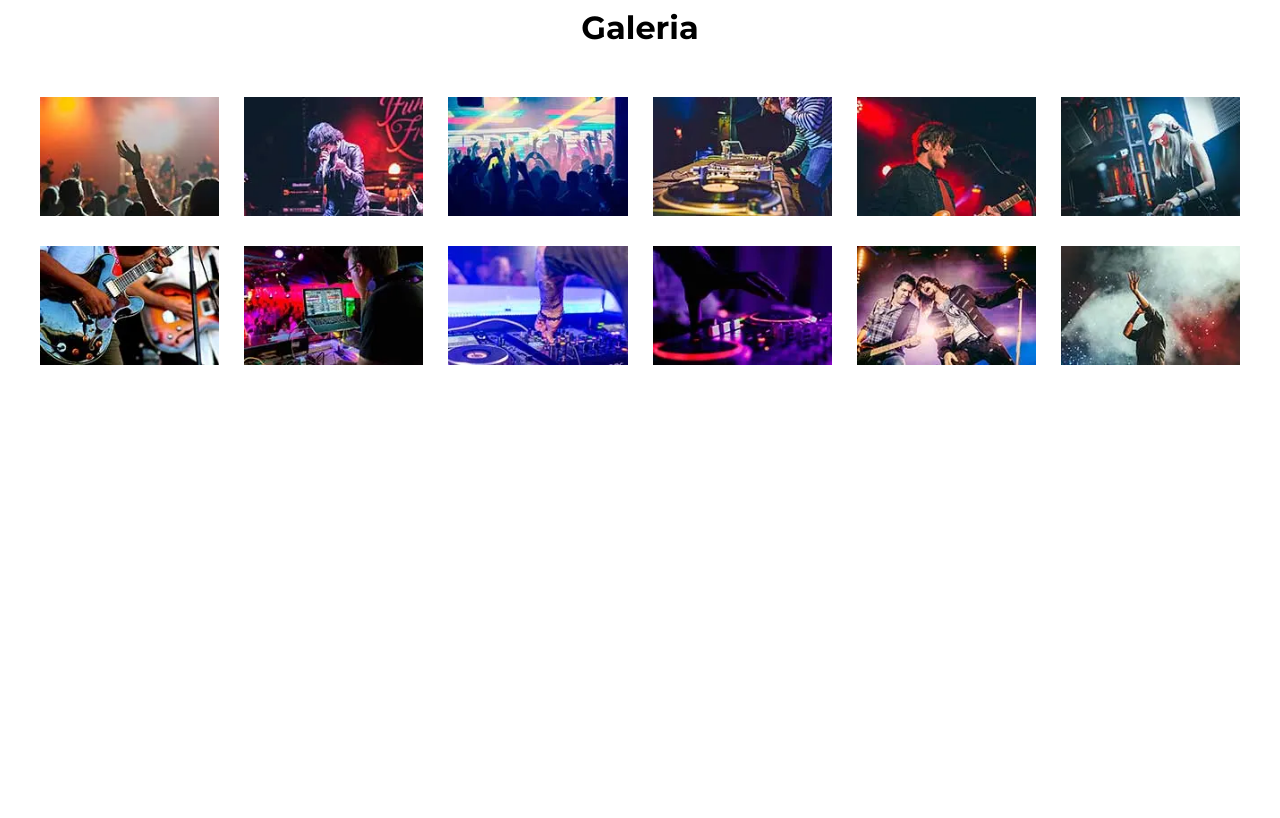
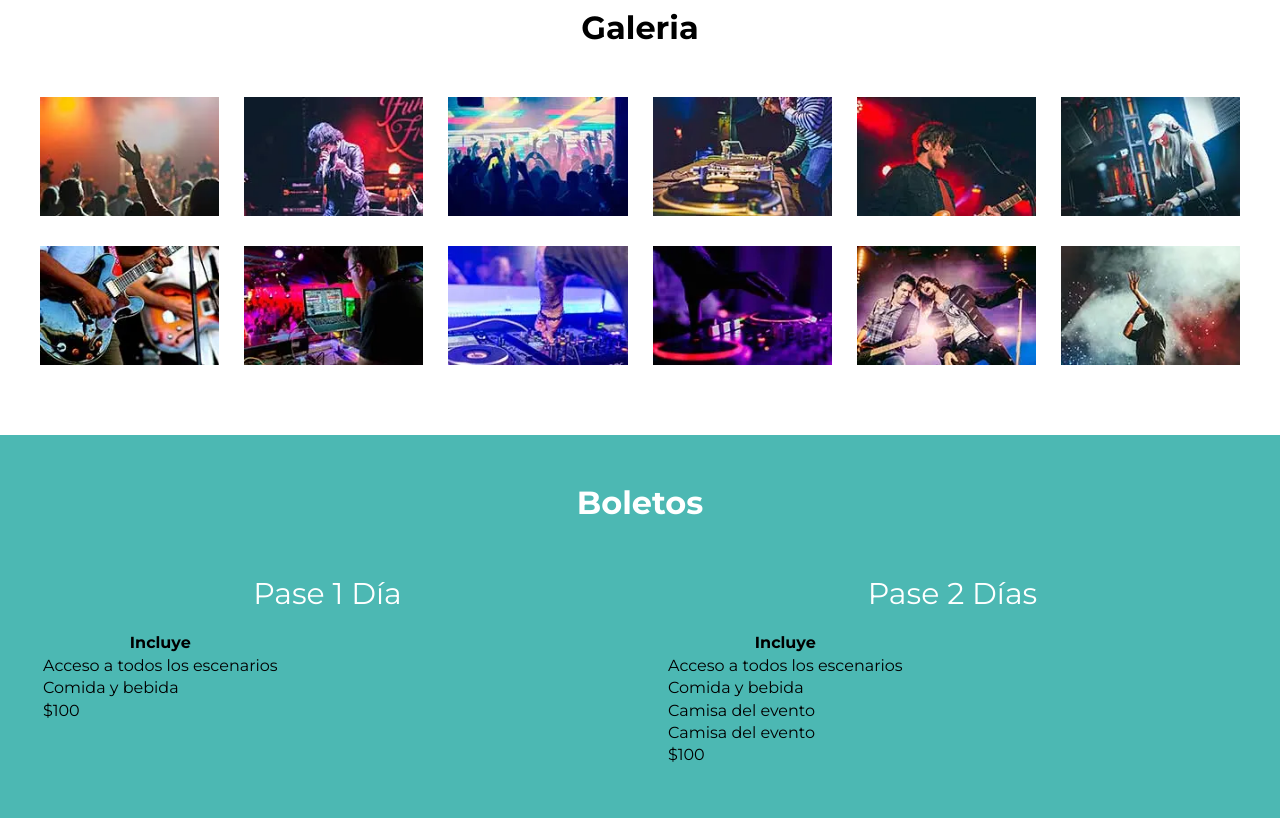
Before and after one commit to DavidSC34/festivalweb, a website: page index.html in a window 1280 px wide. Shown: the part 2965-3783 px from the top of the page. Before the commit the page ends 3400 px from the top, so only its background shows below. Drawn offline with Linux system fonts and the light colour scheme.

Commit message:
adelanto seccion boletos

```diff
--- a/index.html
+++ b/index.html
@@ -107,6 +107,65 @@
         <ul class="galeria-imagenes">
         </ul>
     </section>
+    <section class="boletos bg-verde">
+        <h3>Boletos</h3>
+        <div class="contenedor-boletos contenedor">
+            <div class="basico plan">
+                <p>Pase 1 Día</p>
+                <table class="pase">
+                    <thead>
+                        <tr>
+                            <th>Incluye</th>
+                        </tr>
+                    </thead>
+                    <tbody>
+                        <tr>
+                            <td>Acceso a todos los escenarios</td>
+                        </tr>
+                        <tr>
+                            <td>Comida y bebida</td>
+                        </tr>
+                    </tbody>
+                    <tfoot>
+                        <tr>
+                            <td>$100</td>
+                        </tr>
+                    </tfoot>
+
+                </table>
+            </div>
+            <div class="premium plan">
+                <p>Pase 2 Días</p>
+                <table class="pase">
+                    <thead>
+                        <tr>
+                            <th>Incluye</th>
+                        </tr>
+                    </thead>
+                    <tbody>
+                        <tr>
+                            <td>Acceso a todos los escenarios</td>
+                        </tr>
+                        <tr>
+                            <td>Comida y bebida</td>
+                        </tr>
+                        <tr>
+                            <td>Camisa del evento</td>
+                        </tr>
+                        <tr>
+                            <td>Camisa del evento</td>
+                        </tr>
+                    </tbody>
+                    <tfoot>
+                        <tr>
+                            <td>$100</td>
+                        </tr>
+                    </tfoot>
+
+                </table>
+            </div>
+        </div>
+    </section>
 
     <script src="build/js/bundle.js"></script>
 </body>
--- a/src/js/galeria.js
+++ b/src/js/galeria.js
@@ -31,6 +31,7 @@ function mostrarImagen(e) {
     //cunado se da lcik, cerrar la imagen
     overlay.onclick = function() {
         overlay.remove();
+        body.classList.remove('fijar-body');
     }
 
     overlay.appendChild(imagen);
@@ -43,6 +44,7 @@ function mostrarImagen(e) {
     //cunado se presiona, se cierra la imagen
     cerrarImagen.onclick = function() {
         overlay.remove();
+        body.classList.remove('fijar-body');
     }
 
 
--- a/src/scss/app.scss
+++ b/src/scss/app.scss
@@ -9,3 +9,4 @@
 @import 'layout/festival';
 @import 'layout/lineup';
 @import 'layout/galeria';
+@import 'layout/boletos';
--- /dev/null
+++ b/src/scss/layout/_boletos.scss
@@ -0,0 +1,19 @@
+.boletos {
+    padding: $separacion 0;
+    h3 {
+        text-align: center;
+        color: $blanco;
+    }
+    .contenedor-boletos {
+        margin-top: $separacion / 2;
+        @include grid(2, $separacion);
+    }
+    .plan {
+        p {
+            color: $blanco;
+            font-size: 3rem;
+            text-align: center;
+            margin-bottom: 2rem;
+        }
+    }
+}
```
Also changed, not shown: build/css/app.css, build/js/bundle.js.
